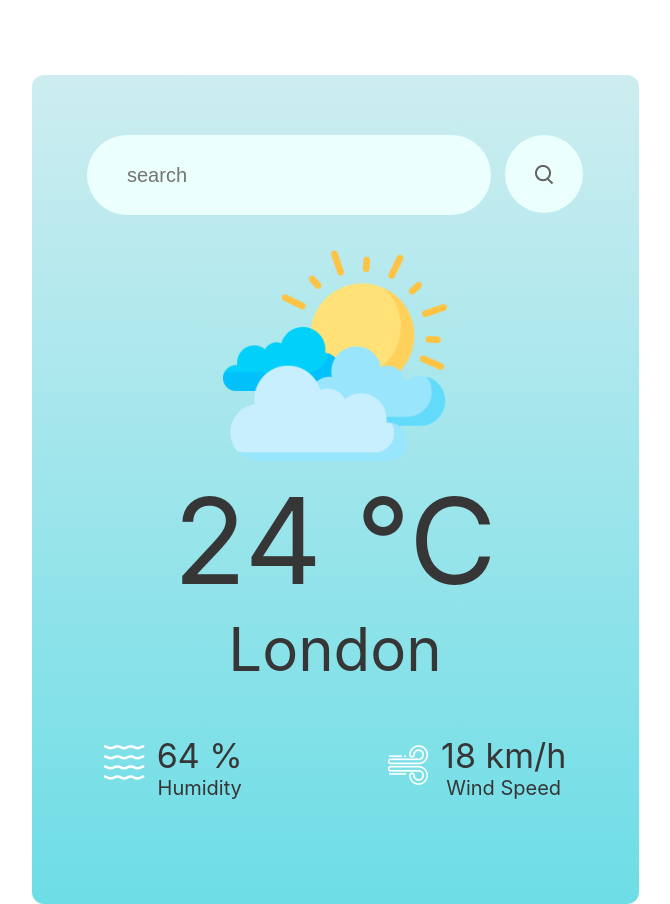
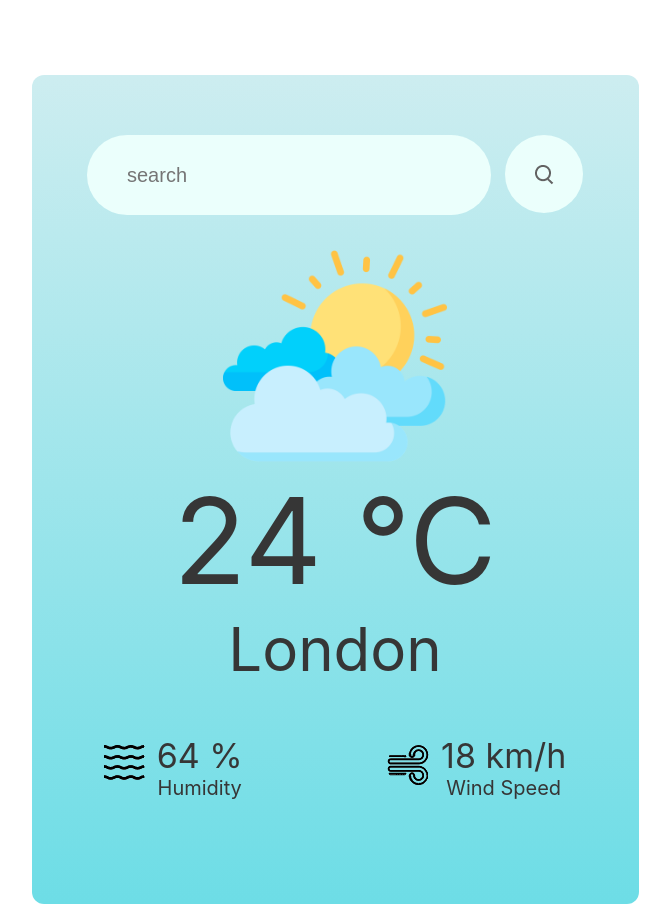
Before and after one commit to wongzc/weatherapp, a React (Create React App) app: page / in a window 1280 px wide. Shown: the whole page, without its empty margins (305-975 px from the left). Built offline with nearby package versions, Linux system fonts and the light colour scheme; no server answers.

Commit message:
updated wind & humidity icon

```diff
--- a/src/Components/WeatherApp/WeatherApp.jsx
+++ b/src/Components/WeatherApp/WeatherApp.jsx
@@ -3,7 +3,9 @@ import './WeatherApp.css'
 
 import search_icon from '../Assets/search.png';
 import humidity_icon from '../Assets/humidity.png';
+import humidity_d_icon from '../Assets/humidity_d.png';
 import wind_icon from '../Assets/wind.png';
+import wind_d_icon from '../Assets/wind_d.png';
 
 const config = require('./config.json');
 const weatherIcons = {
@@ -37,6 +39,8 @@ const WeatherApp = () => {
   const [temperature, setTemperature] = useState("24 °C");
   const [location, setLocation] = useState("London");
   const [error, setError] = useState(null);
+  const [windicon, setWindicon] = useState(wind_d_icon);
+  const [humidityicon, setHumidityicon] = useState(humidity_d_icon);
 
 
   const search =async()=> {
@@ -66,6 +70,8 @@ const WeatherApp = () => {
     const isDay = iconCode.endsWith("d");
     setWicon(weatherIcons[iconCode] || weatherIcons["02d"]);
     setDaynight(isDay ? "container-day" : "container-night");
+    setWindicon(isDay ? wind_d_icon: wind_icon);
+    setHumidityicon(isDay ? humidity_d_icon: humidity_icon);
   }
   return (
     <div className={daynight}>
@@ -82,14 +88,14 @@ const WeatherApp = () => {
       <div className="weather-location">{location}</div>
       <div className="data-container">
         <div className="element">
-            <img src={humidity_icon} alt="" className="icon"/>
+            <img src={humidityicon} alt="" className="icon"/>
             <div className="data">
                 <div className="humidity-percent">{humidity}</div>
                 <div className="text">Humidity</div>
             </div>
         </div>
         <div className="element">
-            <img src={wind_icon} alt="" className="icon"/>
+            <img src={windicon} alt="" className="icon"/>
             <div className="data">
                 <div className="wind-rate">{windSpeed}</div>
                 <div className="text">Wind Speed</div>
```
Also changed, not shown: src/Components/Assets/humidity_d.png (added), src/Components/Assets/wind_d.png (added).
